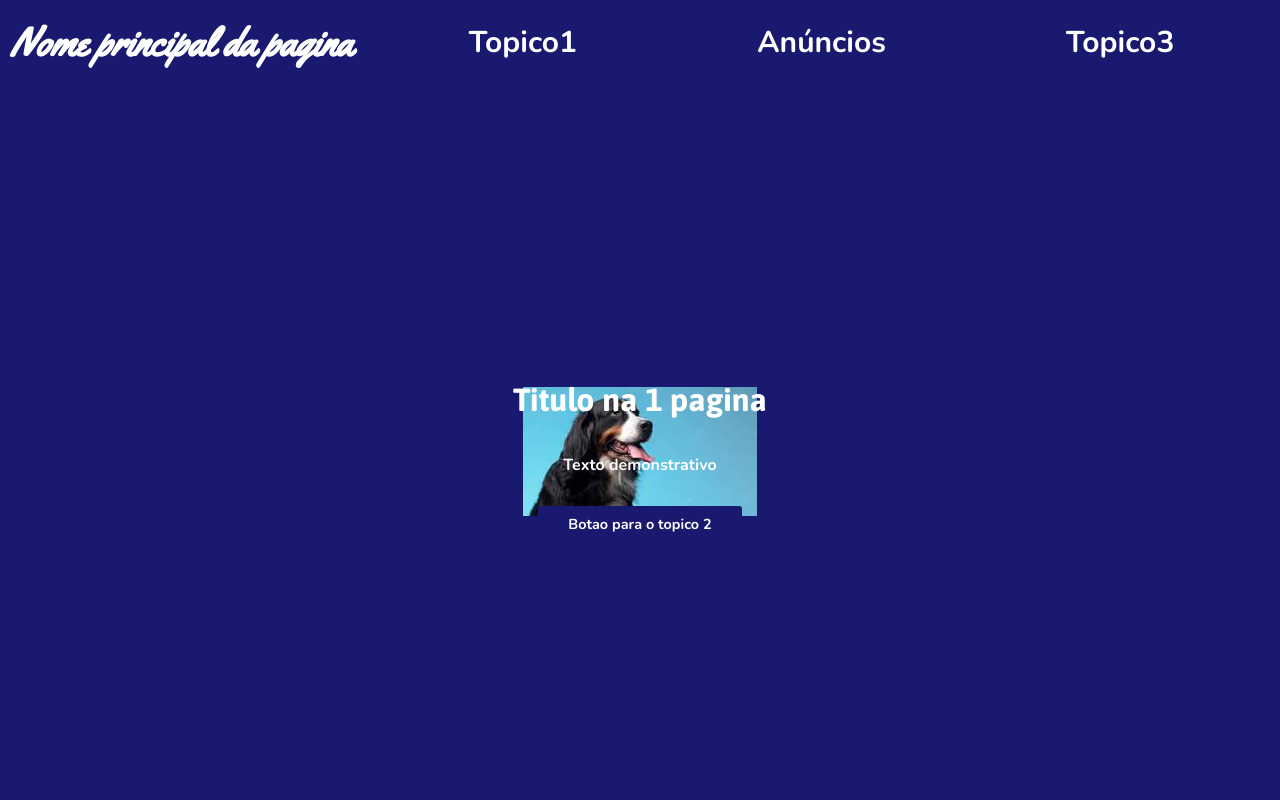
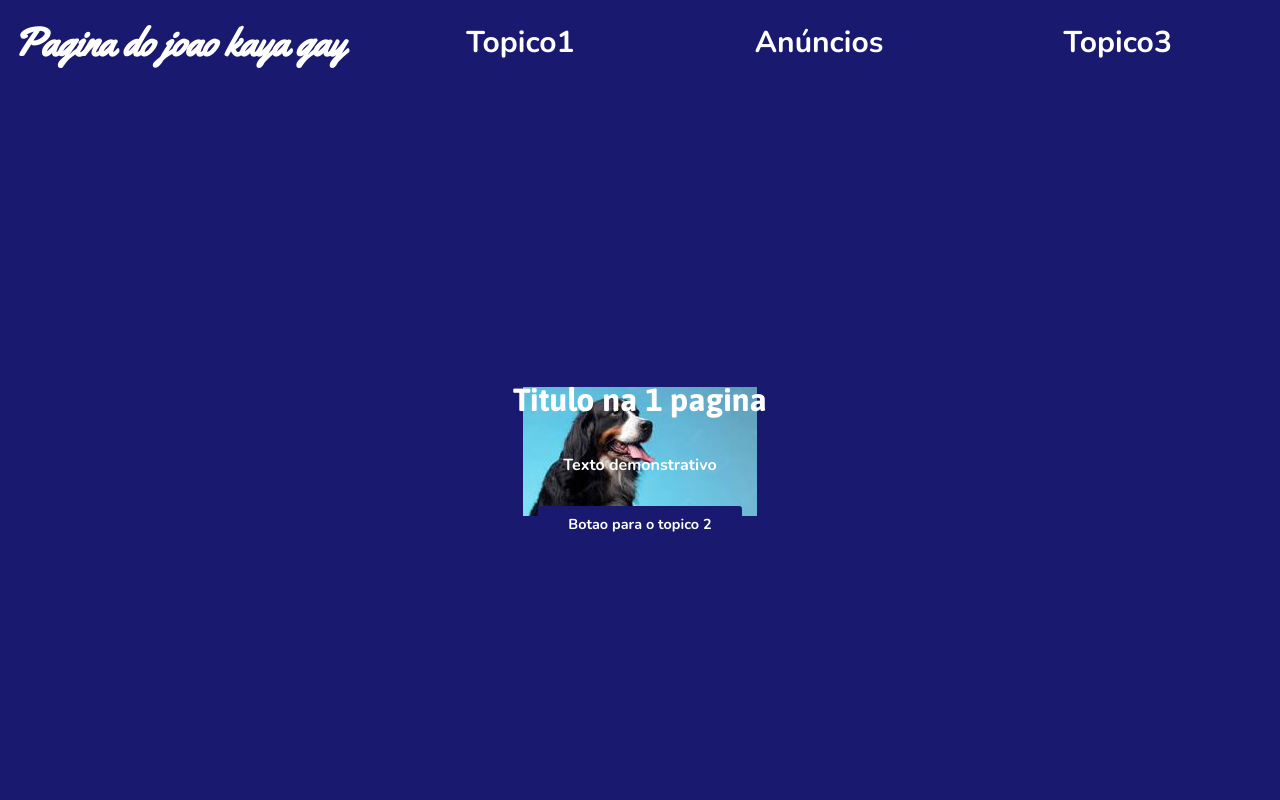
Before and after one commit to GinzuM/Projeto-de-site, a plain HTML site: page index.html in a window 1280 px wide. Shown: the top 800 px of the page. Drawn offline with nearby package versions, Linux system fonts and the light colour scheme.

Commit message:
Update index.html

```diff
--- a/index.html
+++ b/index.html
@@ -11,7 +11,7 @@
 </head>
 <body><!-- Projeto -->
 	<nav>
-		<a href="#">Nome principal da pagina</a>
+		<a href="#">Pagina do joao kaya gay</a>
 		<ul>
 			<li><a href="#Topico1">Topico1</a></li>
 			<li><a href="#Topico2">Anúncios</a></li>
```
